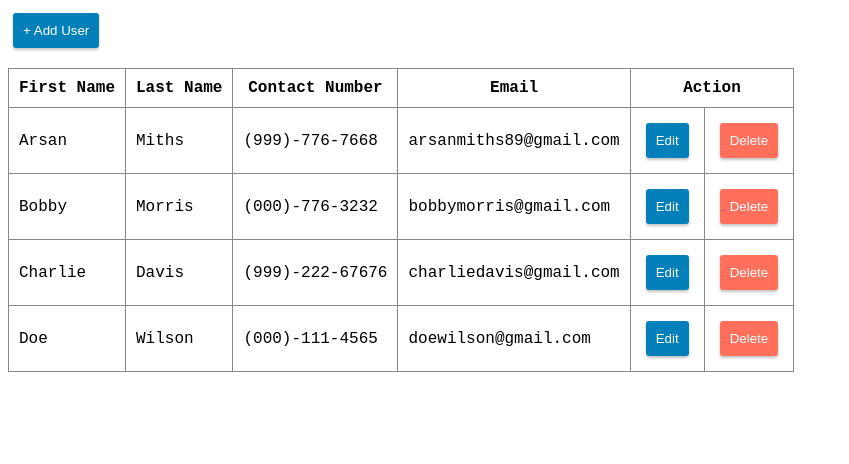
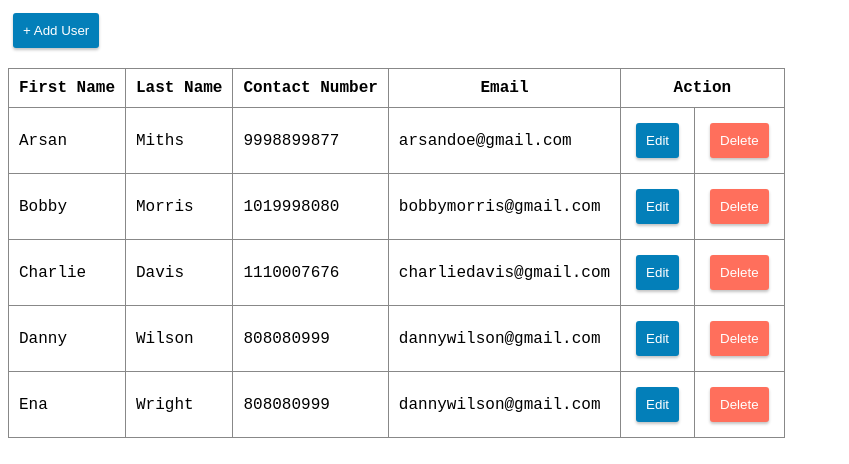
Before and after one commit to srijanair/NotepadProject, an Angular app in the folder notepad/: page / in a window 1280 px wide. Shown: the top 464 px of the page, without its empty margins (0-849 px from the left). Built offline with nearby package versions, Linux system fonts and the light colour scheme.

Commit message:
Dynamic Table Data

```diff
--- a/notepad/src/app/components/userlist/userlist.component.html
+++ b/notepad/src/app/components/userlist/userlist.component.html
@@ -9,38 +9,15 @@
         </tr>
     </thead>
     <tbody>
-        <tr>
-            <td>Arsan</td>
-            <td>Miths</td>
-            <td>(999)-776-7668</td>
-            <td>arsanmiths89@gmail.com</td>
-            <td><button type="button">Edit</button></td>
-            <td><button type="button" class="buttondel">Delete</button></td>
-        </tr>
-        <tr>
-            <td>Bobby</td>
-            <td>Morris</td>
-            <td>(000)-776-3232</td>
-            <td>bobbymorris@gmail.com</td>
-            <td><button type="button">Edit</button></td>
-            <td><button type="button" class="buttondel">Delete</button></td>
-        </tr>
-        <tr>
-            <td>Charlie</td>
-            <td>Davis</td>
-            <td>(999)-222-67676</td>
-            <td>charliedavis@gmail.com</td>
-            <td><button type="button">Edit</button></td>
-            <td><button type="button" class="buttondel">Delete</button></td>
-        </tr>
-        <tr>
-            <td>Doe</td>
-            <td>Wilson</td>
-            <td>(000)-111-4565</td>
-            <td>doewilson@gmail.com</td>
+        <tr *ngFor="let u of User">
+            <td>{{ u.firstname }}  </td>
+            <td> {{ u.lastname }} </td>
+            <td> {{ u.contact }} </td>
+            <td> {{ u.email }} </td>
             <td><button type="button">Edit</button></td>
             <td><button type="button" class="buttondel">Delete</button></td>
         </tr>
 
+
     </tbody>
 </table>
--- a/notepad/src/app/components/userlist/userlist.component.ts
+++ b/notepad/src/app/components/userlist/userlist.component.ts
@@ -1,4 +1,13 @@
+import { AstTransformer } from '@angular/compiler';
 import { Component, OnInit } from '@angular/core';
+import { doesNotMatch } from 'assert';
+
+export interface UserList {
+  firstname : string;
+  lastname: string;
+  contact: number;
+  email: string;
+}
 
 @Component({
   selector: 'app-userlist',
@@ -7,9 +16,18 @@ import { Component, OnInit } from '@angular/core';
 })
 export class UserlistComponent implements OnInit {
 
-  constructor() { }
+  constructor() {
+
+   }
 
   ngOnInit(): void {
   }
 
+  public User: UserList[] = [
+    { firstname: 'Arsan', lastname: 'Miths', contact: 9998899877, email:'arsandoe@gmail.com' },
+    { firstname: 'Bobby', lastname: 'Morris', contact: 1019998080, email:'bobbymorris@gmail.com' },
+    { firstname: 'Charlie', lastname: 'Davis', contact: 1110007676, email:'charliedavis@gmail.com' },
+    { firstname: 'Danny', lastname: 'Wilson', contact: 808080999, email:'dannywilson@gmail.com' },
+    { firstname: 'Ena', lastname: 'Wright', contact: 808080999, email:'dannywilson@gmail.com' },
+  ]
 }
```
